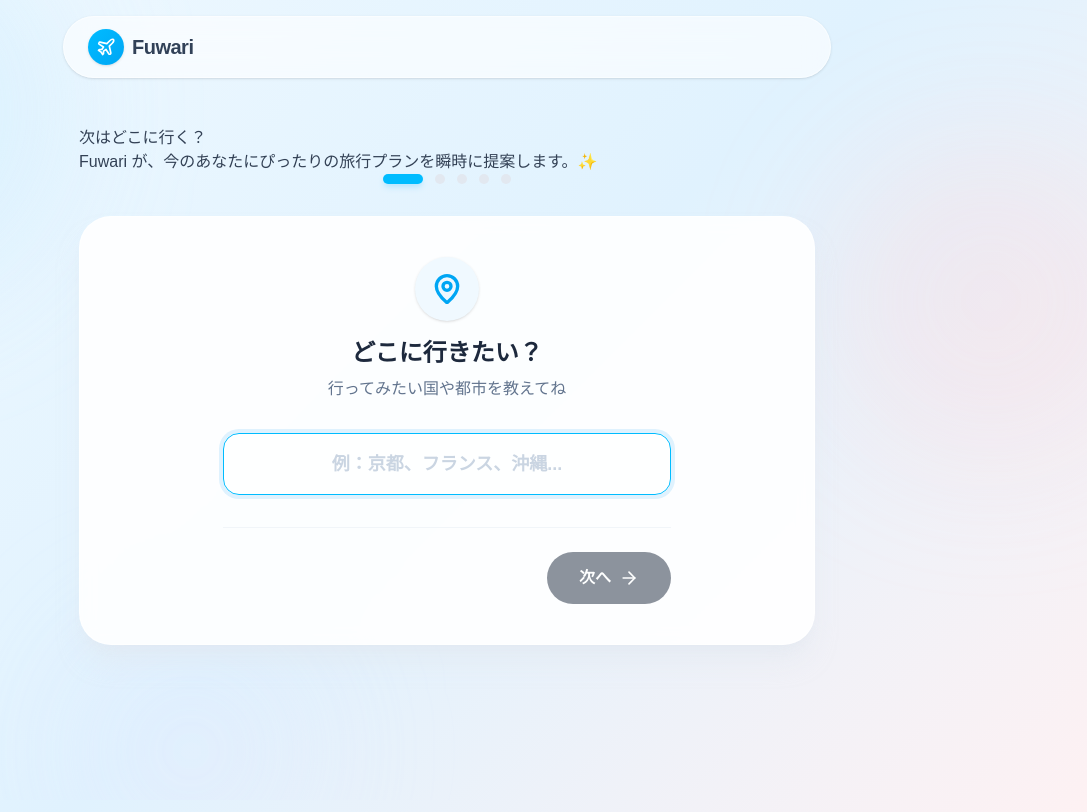
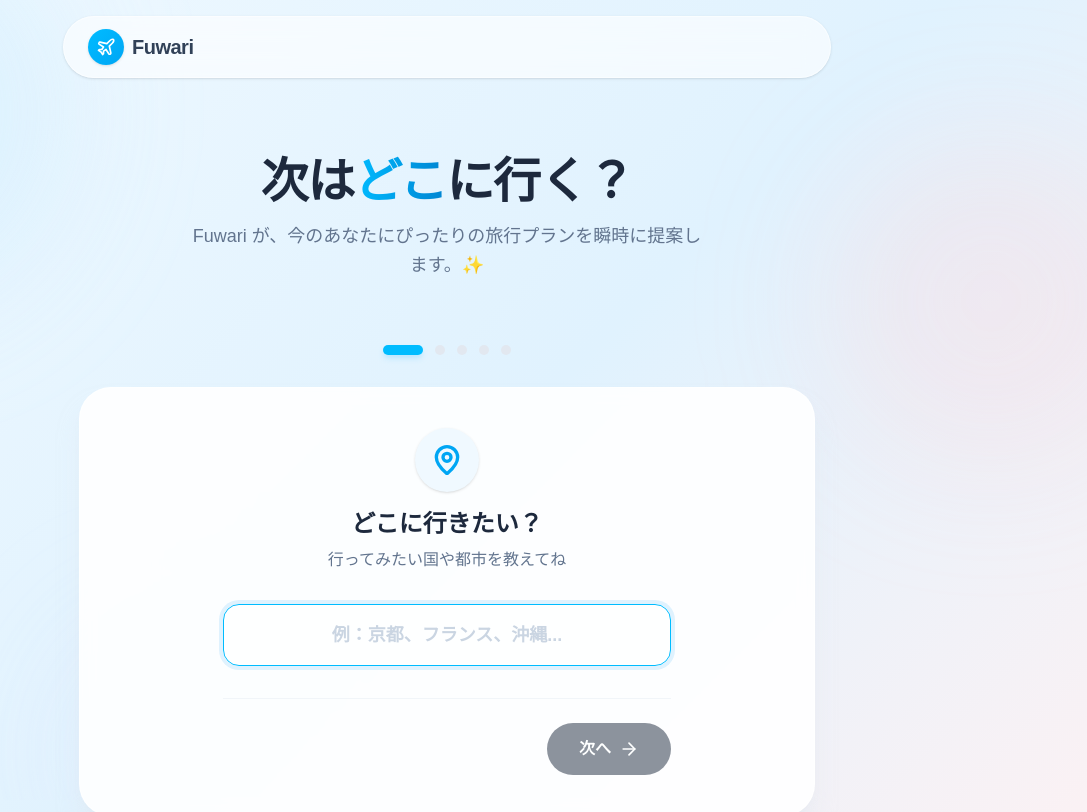
Before and after one commit to Anju1023/travel-app-project, a Next.js app: page / in a window 1280 px wide. Shown: the top 812 px of the page, without its empty margins (193-1280 px from the left). Built offline with nearby package versions, Linux system fonts and the light colour scheme; a web font is replaced by a local one.

Commit message:
style: apply airy-smart design to Home page title and layout

```diff
--- a/src/app/page.tsx
+++ b/src/app/page.tsx
@@ -76,19 +76,19 @@ export default function Home() {
   };
 
   return (
-    <div>
+    <div className="space-y-8 animate-in fade-in duration-700">
 
       {/*
         まだプランがない時（最初の画面）に表示するヘッダーセクション
         あんじゅをワクワクさせるようなキャッチコピーにしているよ！
       */}
       {!plan && (
-        <div>
-          <h1>
-            次は<span>どこ</span>に行く？
+        <div className="text-center space-y-4 py-8">
+          <h1 className="text-4xl md:text-5xl font-bold tracking-tight text-slate-800">
+            次は<span className="text-transparent bg-clip-text bg-linear-to-r from-sky-400 to-sky-600">どこ</span>に行く？
           </h1>
-          <p>
-            Fuwari が、今のあなたにぴったりの旅行プランを瞬時に提案します。✨
+          <p className="text-slate-500 text-lg font-medium max-w-lg mx-auto leading-relaxed">
+            Fuwari が、今のあなたにぴったりの<br className="sm:hidden"/>旅行プランを瞬時に提案します。✨
           </p>
         </div>
       )}
@@ -97,11 +97,11 @@ export default function Home() {
         トラブル発生！エラーメッセージを表示
       */}
       {error && (
-        <div>
-          <AlertCircle />
+        <div className="bg-rose-50 border border-rose-200 text-rose-600 px-6 py-4 rounded-2xl flex items-start gap-3 animate-in shake">
+          <AlertCircle className="shrink-0 mt-0.5" />
           <div>
-            <p>エラーが発生しました</p>
-            <p>{error}</p>
+            <p className="font-bold">エラーが発生しました</p>
+            <p className="text-sm opacity-90">{error}</p>
           </div>
         </div>
       )}
```
